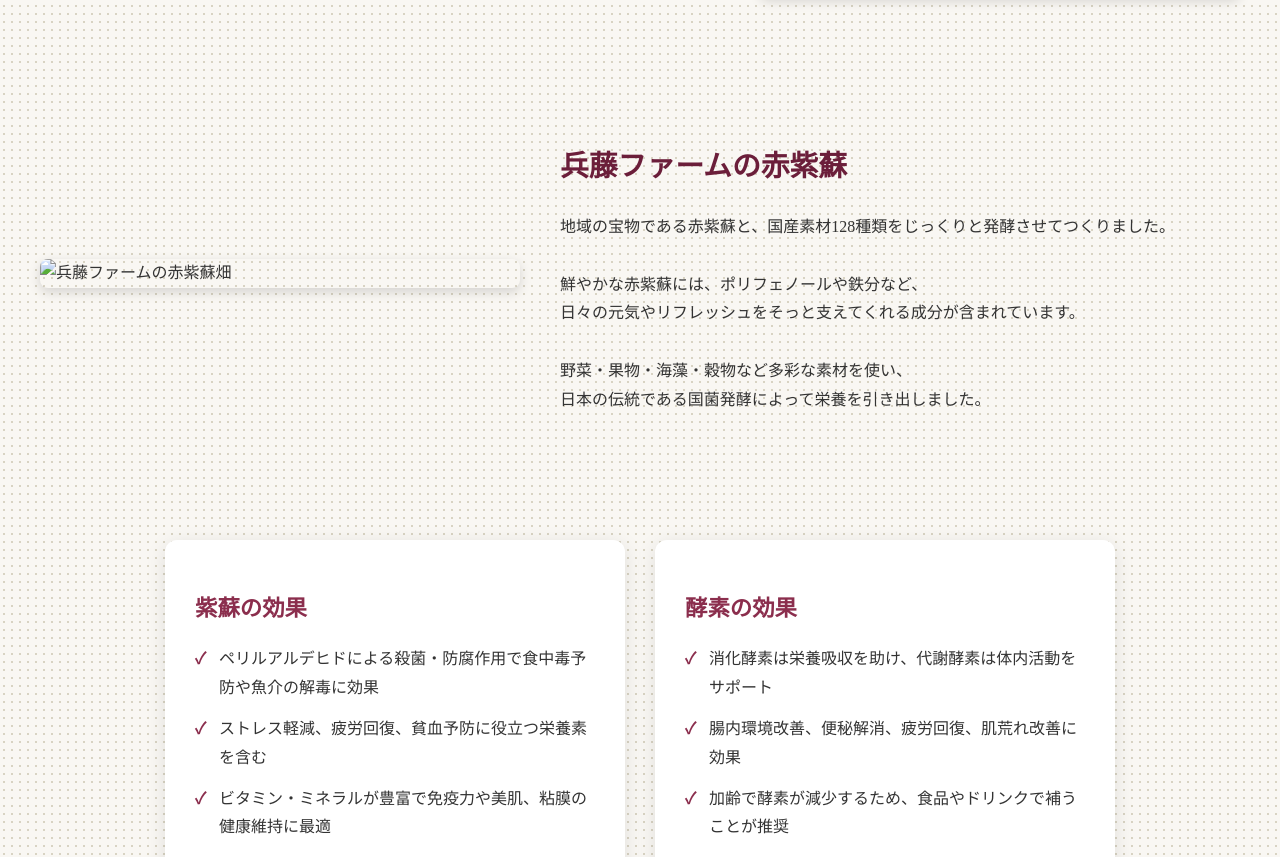
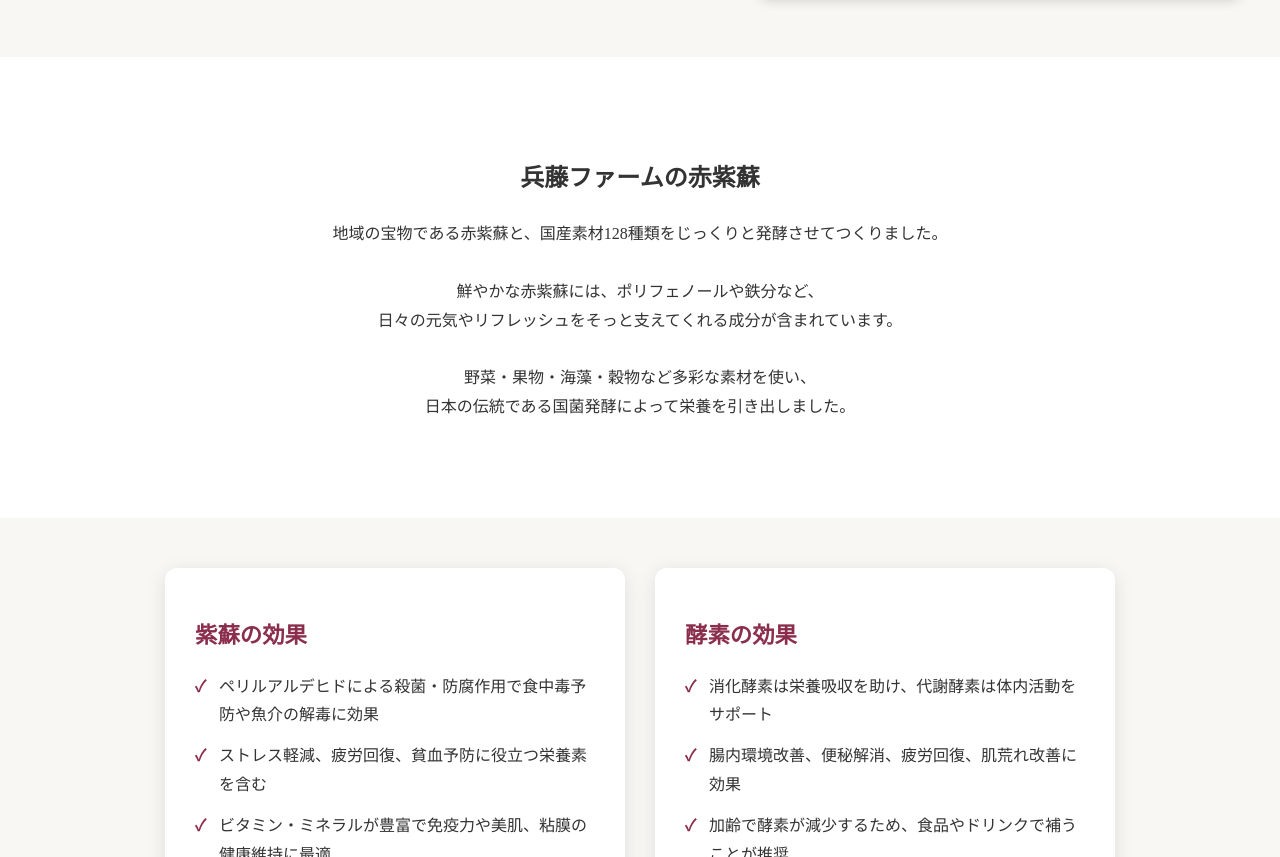
Before and after one commit to harooks/Biso, a plain HTML site: page biso.html in a window 1280 px wide. Shown: the part 1166-2023 px from the top of the page. Drawn offline with Linux system fonts and the light colour scheme.

Commit message:
change background color

```diff
--- a/biso.html
+++ b/biso.html
@@ -65,8 +65,7 @@
     </section>
 
     <!-- Farm Connection Section -->
-    <section class="content-section">
-      <img src="images/shiso_field.jpg" alt="兵藤ファームの赤紫蘇畑" />
+    <section class="vision-section">
       <div class="text">
         <h2>兵藤ファームの赤紫蘇</h2>
         <p>
--- a/style.css
+++ b/style.css
@@ -4,8 +4,6 @@ body {
   font-family: "Noto Serif JP", serif;
   line-height: 1.8;
   background-color: #f9f7f3;
-  background-image: radial-gradient(#d8d3c3 1px, transparent 1px);
-  background-size: 8px 8px;
   color: #333;
 }
 
```
